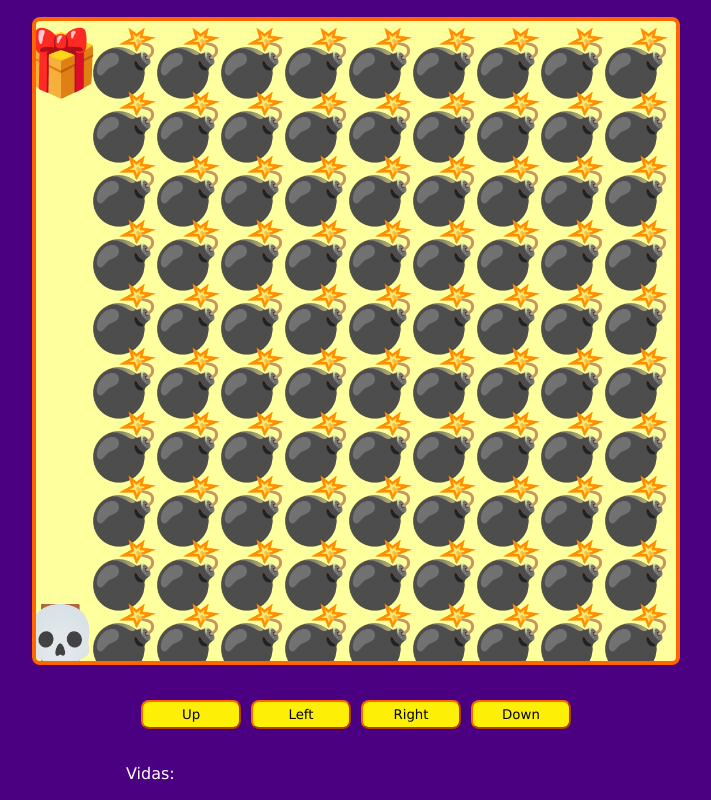
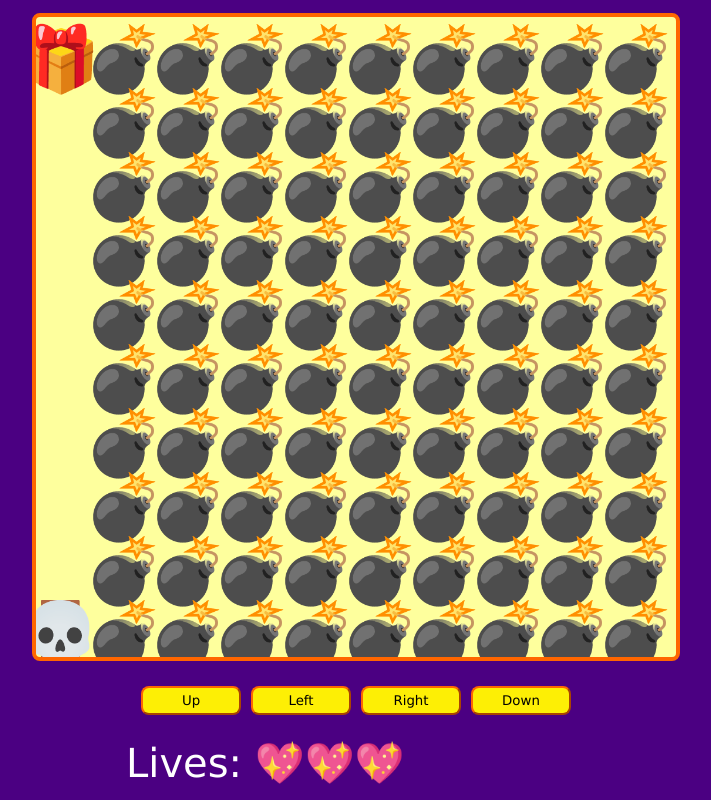
Before and after one commit to rubenbot77/Bomb-game, a plain HTML site: page index.html in a window 1280 px wide. Shown: the whole page, without its empty margins (284-995 px from the left). Drawn offline with Linux system fonts and the light colour scheme.

Commit message:
Collision, level win and level lose. Lives system.

```diff
--- a/game.js
+++ b/game.js
@@ -162,7 +162,7 @@ function gameWin() {
    const heartsArray = Array(lives).fill(emojis['HEART']);
    console.log(heartsArray);
 
-   spanLives.inneHTML = "HOLA";
+   spanLives.innerText = heartsArray.join('');
  }
 function moveByKeys(event){
    if (event.keyCode == 38){
--- a/index.html
+++ b/index.html
@@ -18,7 +18,7 @@
         </div>
 
         <div class="messages">
-            <p>Vidas: <span id="lives"></span></p>
+            <p>Lives: <span id="lives"></span></p>
         </div>
     </div>
     <script src="./maps.js"></script>
--- a/styles.css
+++ b/styles.css
@@ -48,6 +48,7 @@ body {
     margin: 0 auto;
     width: 80%;
     max-width: 460px;
+    font-size: 40px;
   }
 
   p {
```
